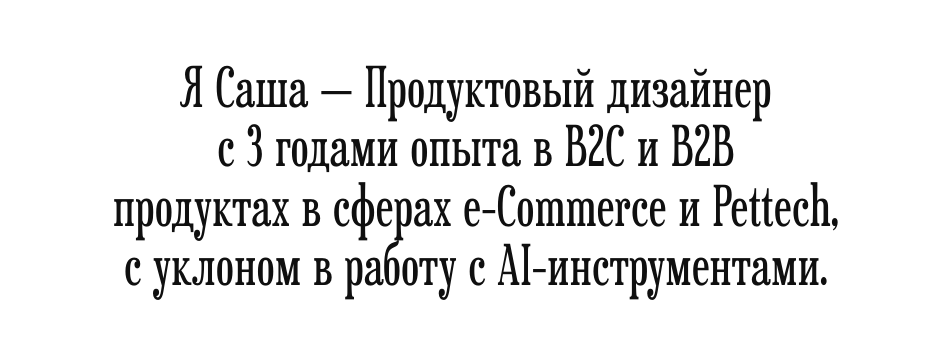
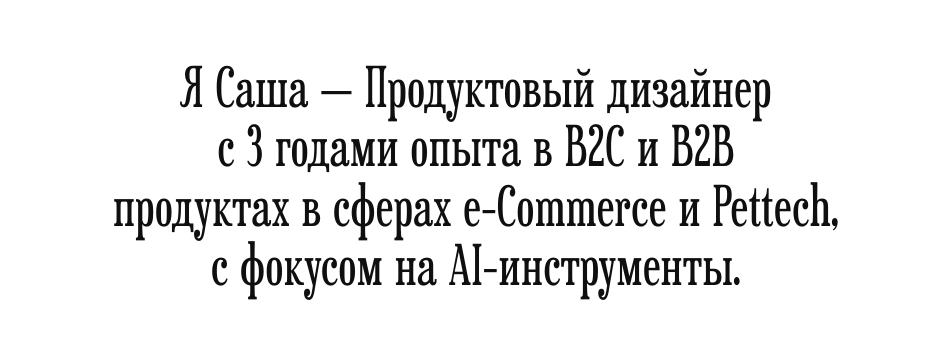
Before and after one commit to Alexdis1232/Portfolio, a Next.js app: page / in a window 1280 px wide. Shown: the part 331-681 px from the top of the page, without its empty margins (164-1099 px from the left). Built offline with nearby package versions, Linux system fonts and the light colour scheme; grey boxes are pictures that could not be loaded.

Commit message:
Hero: rephrase AI focus line

```diff
--- a/src/components/sections/Hero.tsx
+++ b/src/components/sections/Hero.tsx
@@ -36,9 +36,9 @@ export function Hero() {
             <br />
             продуктах в сферах
             <br />
-            e-Commerce и Pettech, с уклоном
+            e-Commerce и Pettech, с фокусом
             <br />
-            в работу с AI-инструментами.
+            на AI-инструменты.
           </span>
           <span className="hidden sm:inline">
             Я Саша — Продуктовый дизайнер
@@ -47,7 +47,7 @@ export function Hero() {
             <br />
             продуктах в сферах e-Commerce и Pettech,
             <br />
-            с уклоном в работу с AI-инструментами.
+            с фокусом на AI-инструменты.
           </span>
         </LoadFadeInH1>
       </div>
```
